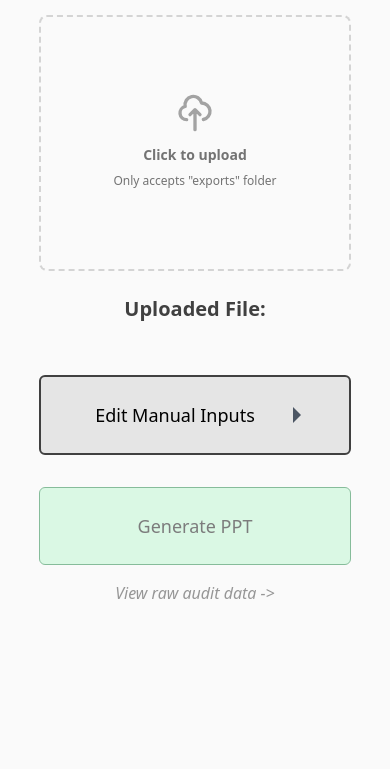
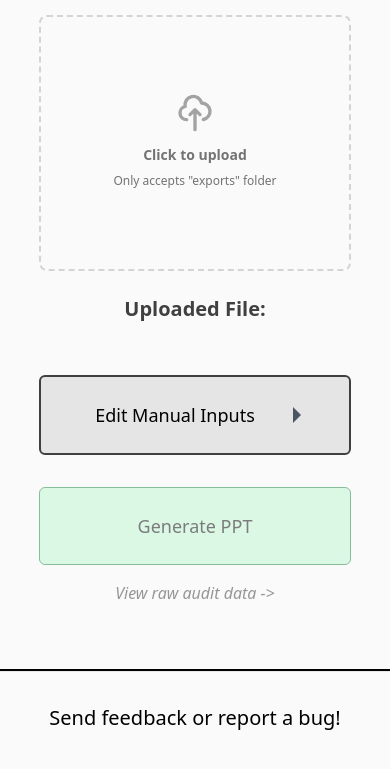
Before and after one commit to Logical-Position/TADAAbot, a Flask app: page / in a window 390 px wide. Shown: the part 335-1104 px from the top of the page. Before the commit the page ends 934 px from the top, so only its background shows below. Run offline with Flask 2, Linux system fonts and the light colour scheme; style sheets or scripts are compiled from the project's sources.

Commit message:
feat: Added feedback form link to footer.

```diff
--- a/static/style.css
+++ b/static/style.css
@@ -190,3 +190,21 @@ progress::-webkit-progress-value {
   outline:none;
   background-color:transparent;
 }
+
+.footer {
+  position: absolute;
+  bottom: 0;
+  width: 100%;
+  height: 100px;
+  border-top: 2px solid black;
+}
+
+@media (max-width: 640px) {
+  .footer {
+      position: relative;
+      height: auto;
+      height: 75px;
+      text-align: center;
+      margin-bottom: 25px;
+  }
+}
--- a/templates/base.html
+++ b/templates/base.html
@@ -12,7 +12,7 @@
 
     <script src="{{ url_for('static', filename='script.js') }}"></script>
 </head>
-<body class="bg-neutral-50">
+<body class="bg-neutral-50 flex-col">
     <header class="border-b-2 border-neutral-900">
         <!-- <h1>TADAA!</h1> -->
         <nav class="flex flex-row gap-4 bg-neutral-100 h-20 text-center justify-center content-center"><img class="p-2" src="https://seotool.logicalposition.com/assets/images/logo-2022.png" alt="Logical Position Logo">
@@ -34,6 +34,10 @@
     <main class="mt-10 overflow-hidden">
         {% block main %}{% endblock %}
     </main>
-    <!-- <footer></footer> -->
+    <footer class="footer">
+        <div class="flex justify-center border-t pt-8 hover:text-blue-600">
+            <a class="hover:underline text-xl" href="https://forms.gle/RiguPrzsdwbFpAnn9" target="_blank" >Send feedback or report a bug!</a>
+        </div>
+    </footer>
 </body>
 </html>
```
